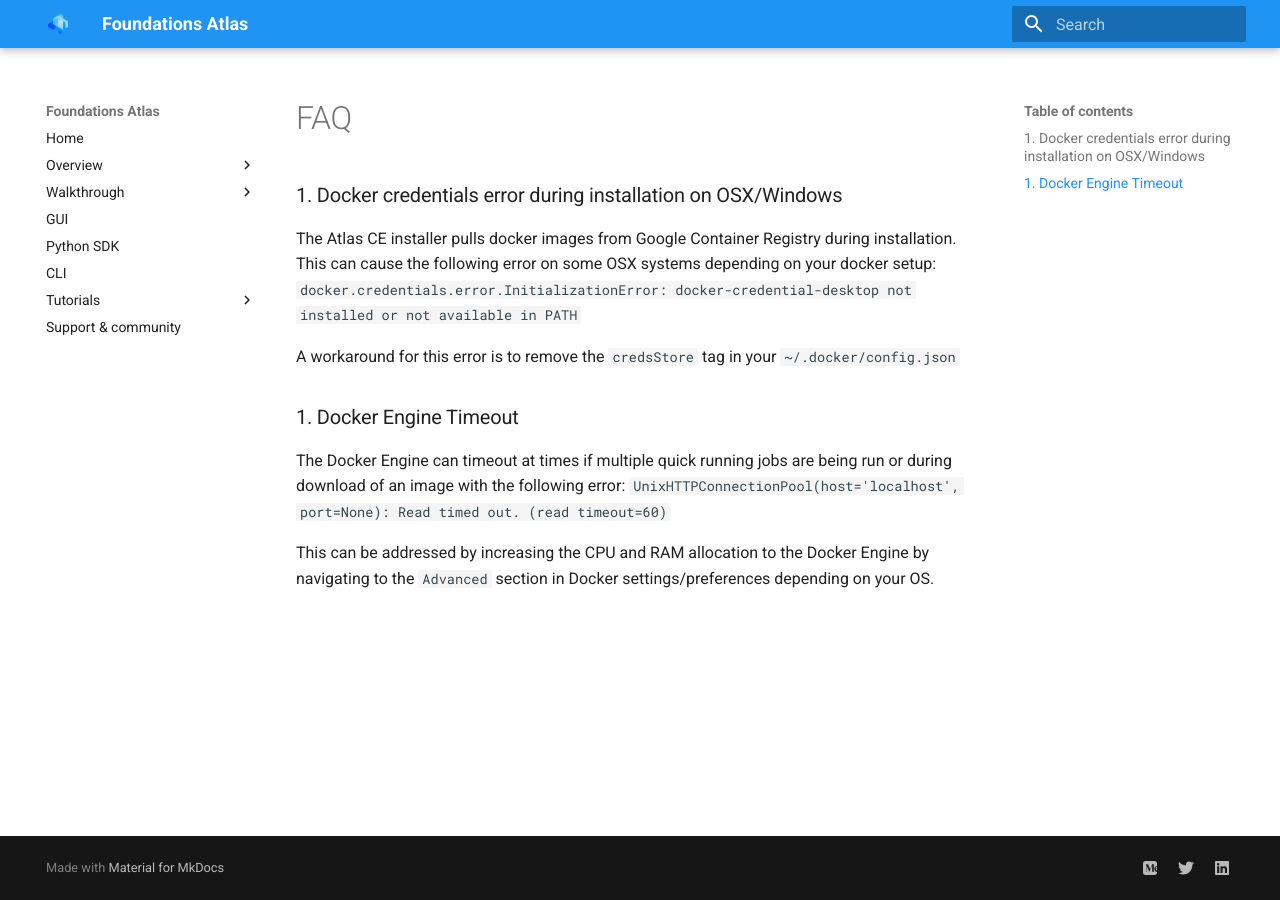
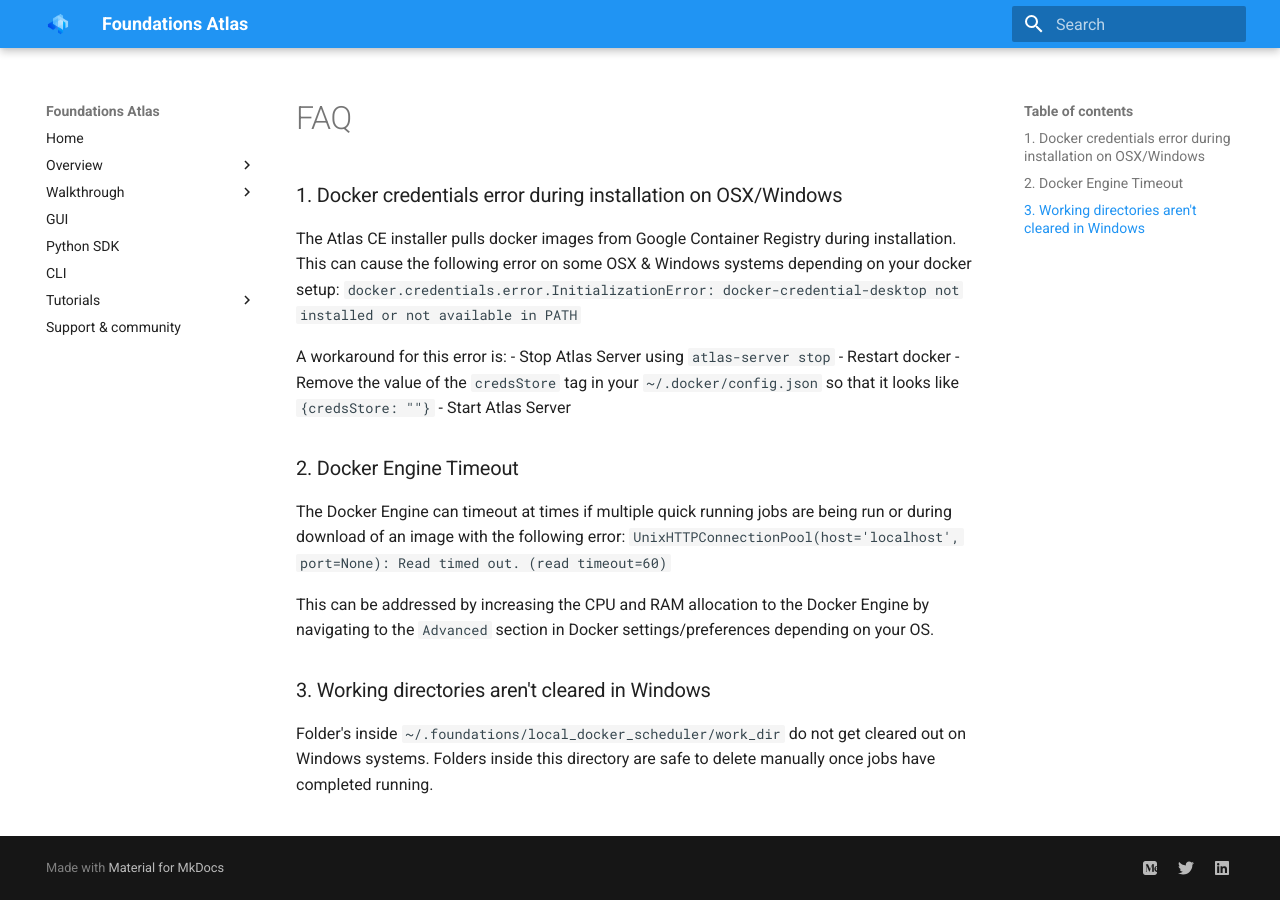
Before and after one commit to DeepLearnI/atlas-ce-docs, an MkDocs documentation site: the page built from docs/api_docs/sources/faq.md, in a window 1280 px wide. Built offline with MkDocs 1.6.1 and Material for MkDocs 9.7.7, drawn with Linux system fonts in a browser that asks for light colours.

Commit message:
[SR] Added workarounds to FAQ pages

```diff
--- a/docs/api_docs/sources/faq.md
+++ b/docs/api_docs/sources/faq.md
@@ -2,14 +2,22 @@
 
 ### 1. Docker credentials error during installation on OSX/Windows
 The Atlas CE installer pulls docker images from Google Container Registry during installation.
-This can cause the following error on some OSX systems depending on your docker setup:
+This can cause the following error on some OSX & Windows systems depending on your docker setup:
 `docker.credentials.error.InitializationError: docker-credential-desktop not installed or not available in PATH`
 
-A workaround for this error is to remove the `credsStore` tag in your `~/.docker/config.json`
+A workaround for this error is:
+ - Stop Atlas Server using `atlas-server stop`
+ - Restart docker
+ - Remove the value of the  `credsStore` tag in your `~/.docker/config.json` so that it looks like `{credsStore: ""}`
+ - Start Atlas Server
 
 
-### 1. Docker Engine Timeout
+### 2. Docker Engine Timeout
 The Docker Engine can timeout at times if multiple quick running jobs are being run or during download of an image with the following error:
 `UnixHTTPConnectionPool(host='localhost', port=None): Read timed out. (read timeout=60)`
 
 This can be addressed by increasing the CPU and RAM allocation to the Docker Engine by navigating to the `Advanced` section in Docker settings/preferences depending on your OS.
+
+### 3. Working directories aren't cleared in Windows
+
+Folder's inside `~/.foundations/local_docker_scheduler/work_dir` do not get cleared out on Windows systems. Folders inside this directory are safe to delete manually once jobs have completed running.
```
